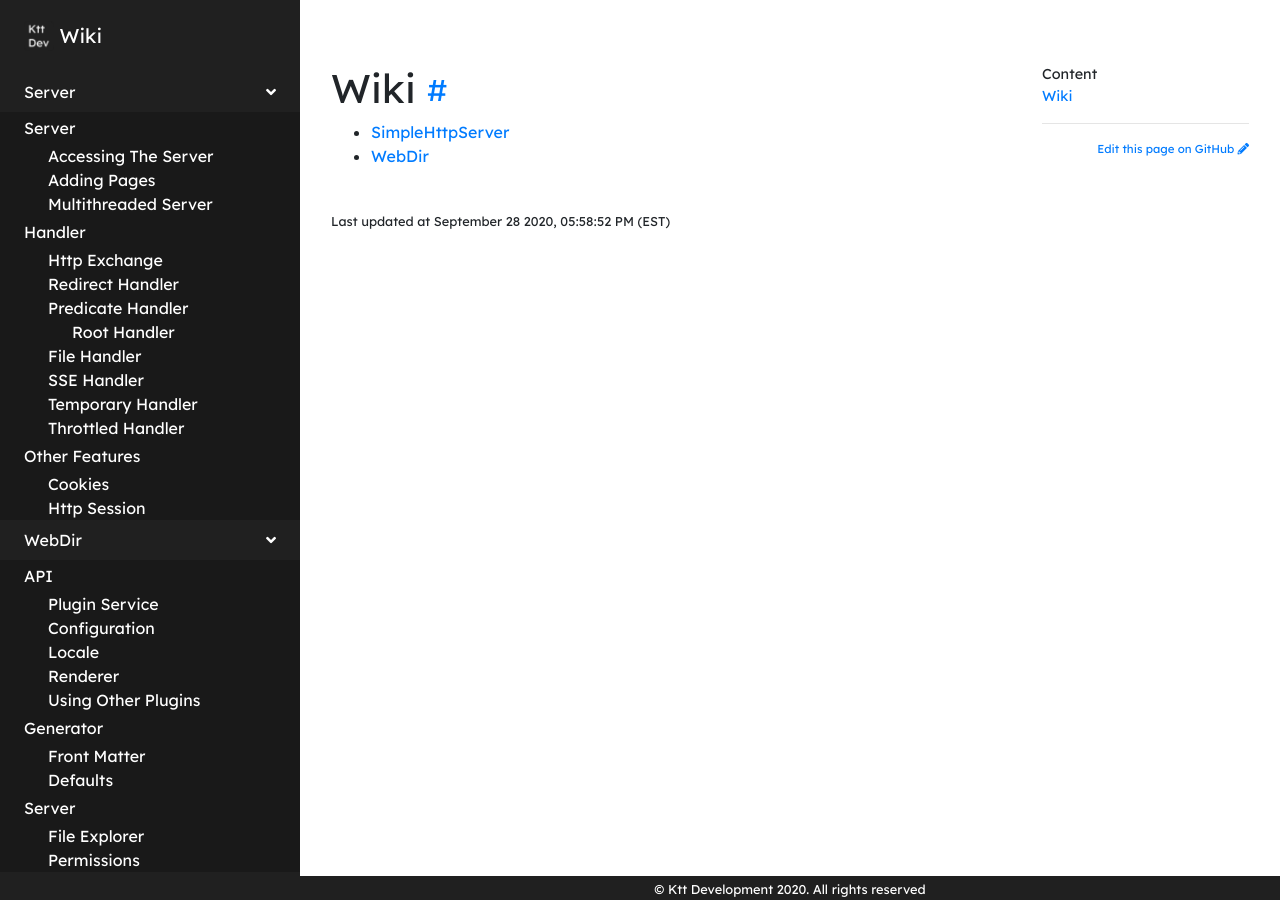
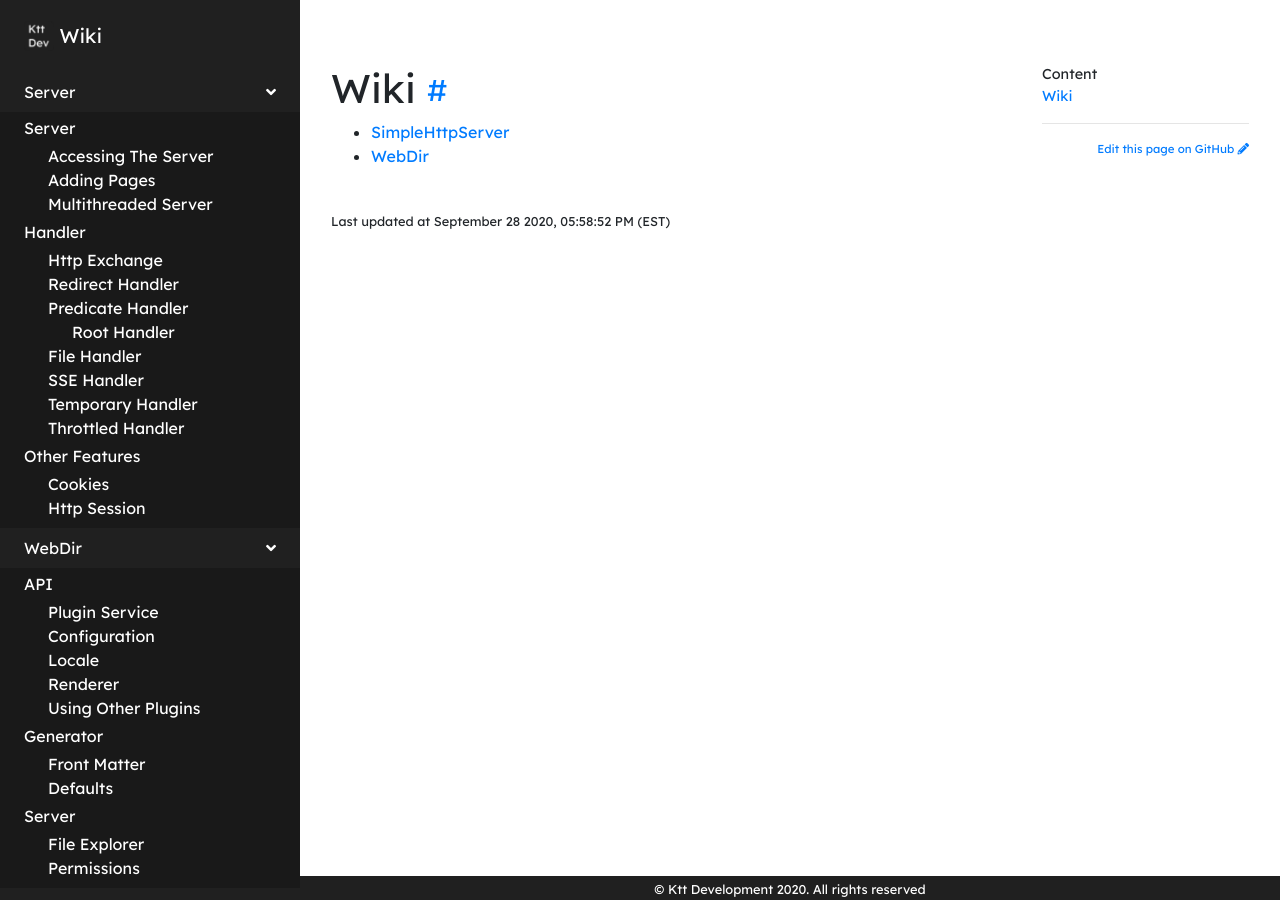
Before and after one commit to Ktt-Development/docs.kttdevelopment.com, a Jekyll site: the page built from README.md, in a window 1280 px wide. Built offline with Jekyll 4.4.1, drawn with Linux system fonts in a browser that asks for light colours; our own code applies the rules of GitHub Pages for plain Markdown files.

Commit message:
minor spacing tweaks

```diff
--- a/_includes/sidebar.html
+++ b/_includes/sidebar.html
@@ -18,6 +18,7 @@
                     links = link.links
                 %}
             {% endfor %}
+            <p class="py-2">&nbsp;</p>
         </div>
     {% endfor %}
 </div>
```
